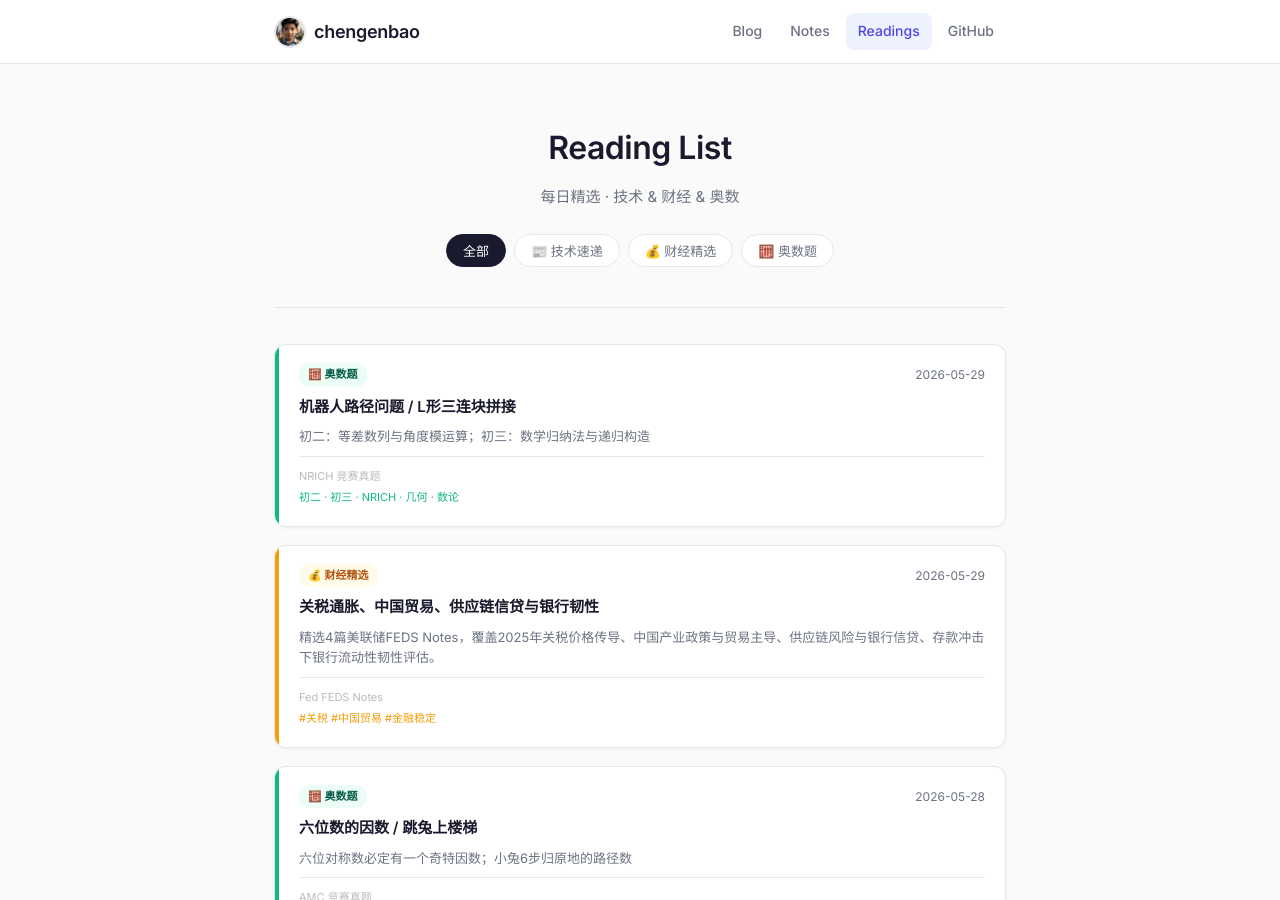
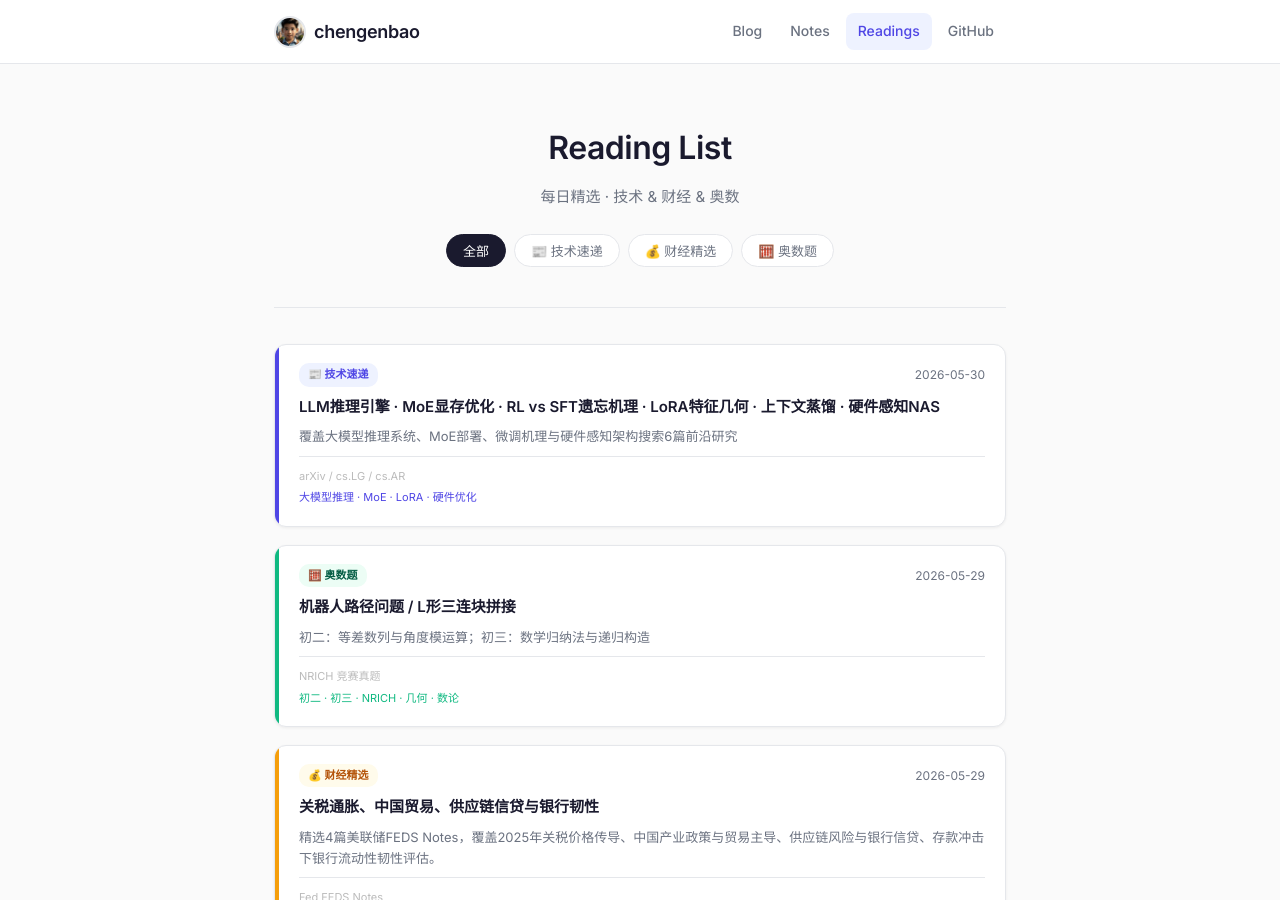
Before and after one commit to chengenbao/chengenbao.github.io, a Jekyll site: the page built from reading-list/index.md, in a window 1280 px wide and 900 px high. Built offline with Jekyll 4.4.1, drawn with Linux system fonts in a browser that asks for light colours.

Commit message:
add tech card 2026-05-30

```diff
--- a/reading-list/index.md
+++ b/reading-list/index.md
@@ -18,6 +18,21 @@ permalink: /reading-list/
   </div>
 
   <div class="rl-grid">
+<a class="rl-card tech" href="/reading-list/2026-05-30-tech-daily/">
+  <div class="rl-accent"></div>
+  <div class="rl-body">
+    <div class="rl-top">
+      <span class="rl-badge tech">📰 技术速递</span>
+      <time>2026-05-30</time>
+    </div>
+    <h2>LLM推理引擎 · MoE显存优化 · RL vs SFT遗忘机理 · LoRA特征几何 · 上下文蒸馏 · 硬件感知NAS</h2>
+    <p>覆盖大模型推理系统、MoE部署、微调机理与硬件感知架构搜索6篇前沿研究</p>
+    <div class="rl-meta">
+      <span class="rl-source">arXiv / cs.LG / cs.AR</span>
+      <span class="rl-tags">大模型推理 · MoE · LoRA · 硬件优化</span>
+    </div>
+  </div>
+</a>
 <a class="rl-card math" href="/reading-list/2026-05-29-math/"><div class="rl-accent"></div><div class="rl-body"><div class="rl-top"><span class="rl-badge math">🧮 奥数题</span><time>2026-05-29</time></div><h2>机器人路径问题 / L形三连块拼接</h2><p>初二：等差数列与角度模运算；初三：数学归纳法与递归构造</p><div class="rl-meta"><span class="rl-source">NRICH 竞赛真题</span><span class="rl-tags">初二 · 初三 · NRICH · 几何 · 数论</span></div></div></a>
 <a class="rl-card finance" href="/reading-list/2026-05-29-finance-daily/">
   <div class="rl-accent"></div>
```
